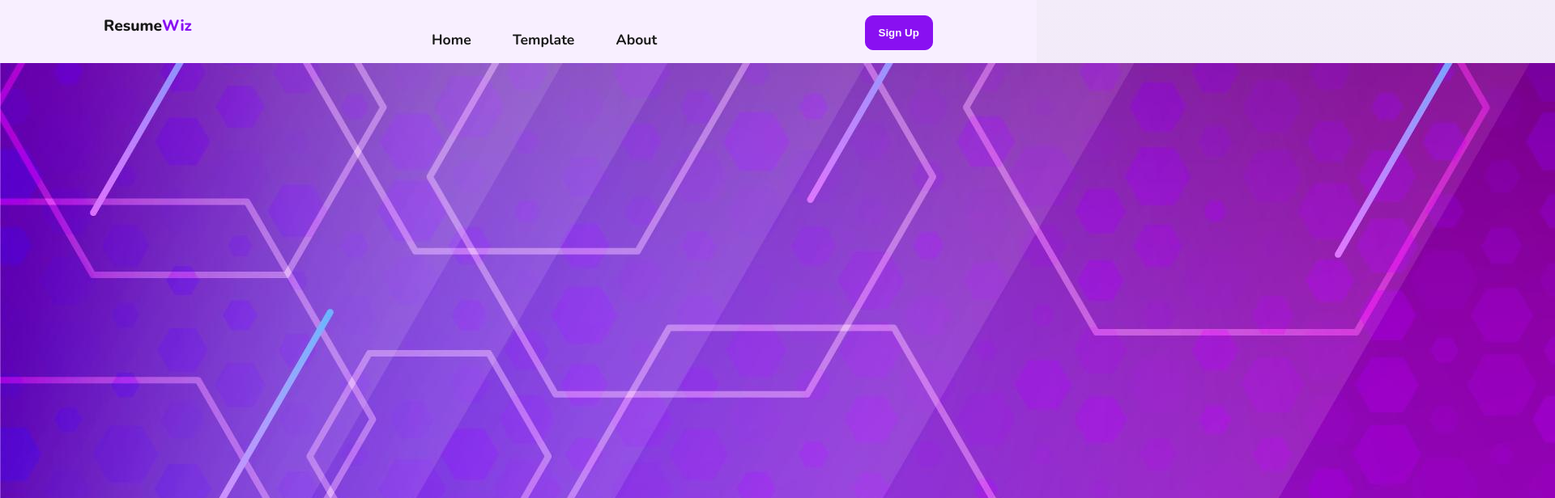
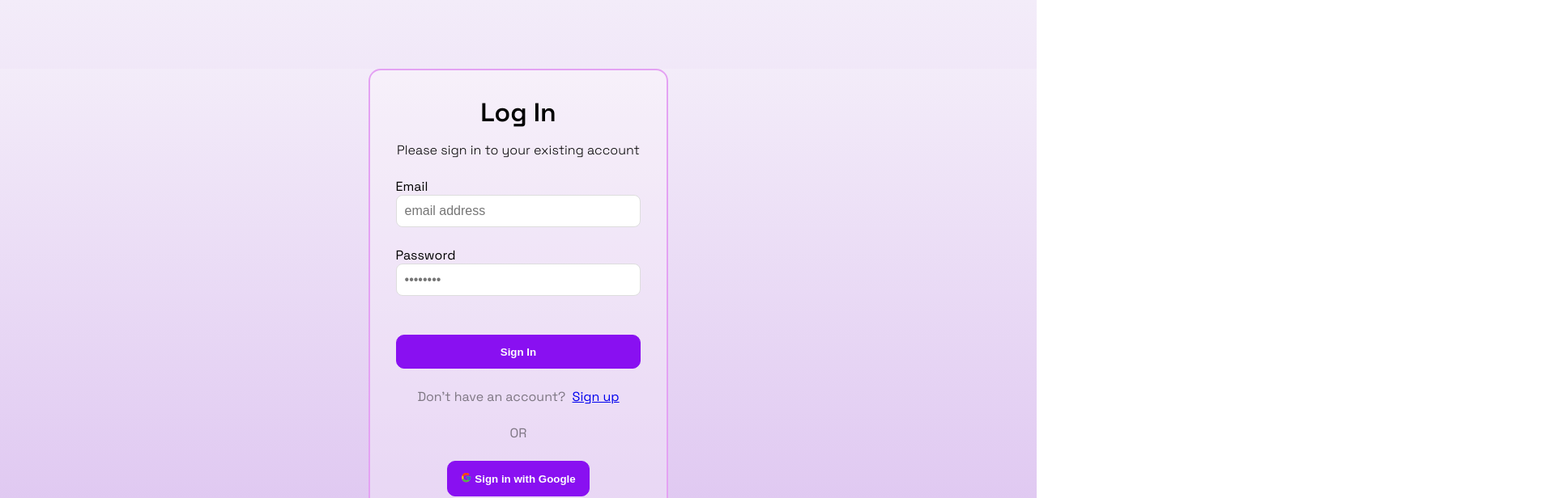
Before and after one commit to SynthCod3/ResumeWiz, a React (Vite) app: page /signIn in a window 1280 px wide. Shown: the top 616 px of the page at 81% size, 1920 px wide, since content can reach past the window. Built offline with nearby package versions, Linux system fonts and the light colour scheme; the HTML template or start-up script is replaced by a standard one.

Commit message:
feat(Sigin):Created and structured Sigin

```diff
--- a/src/modules/SignIn/index.tsx
+++ b/src/modules/SignIn/index.tsx
@@ -1,18 +1,56 @@
-import styles from  './index.module.css'
-import image from '../../assets/signup.jpg'
-import Navbar from '../../components/Navbar'
+
+import { FcGoogle } from 'react-icons/fc';
+import styles from './index.module.css';
+
 
 const SignIn = () => {
-  return (
-    <>
-    <Navbar/>
-    <div className={styles.signInWrapper}>
-      <div className={styles.signInImage}>
-          <img src={image} alt="No image"/>
-      </div>
-    </div>
-    </>
-  )
+
+
+    return (
+      <div>
+        <div className={styles.sigInWrapper}>
+            <div className={styles.sigInHeader}>
+                <span>Log In</span>
+                <span>Please sign in to your existing account</span>
+            </div>
+            <form >
+                <div>
+                    Email
+                    <input
+                        type="email"
+                        placeholder="email address"
+                    />
+                </div>
+                <div>
+                    Password
+                    <input
+                        type="password"
+                        placeholder="••••••••"
+                    />
+                </div>
+                <div className={styles.ForgotPass}>
+                    {/* <div>
+                    {" "}
+                    <input id="remeberme" type="checkbox" />
+                    <label htmlFor="remeberme">Remember me </label>
+                  </div>
+                  <button>Forgot Password</button> */}
+                </div>
+                <button type="submit">Sign In</button>
+            </form>
+
+            <span className={styles.link}>
+                Don&apos;t have an account? &nbsp;
+                <a href="/signup">Sign up</a>
+            </span>
+            <span>OR</span>
+              <button className={styles.Google}>
+              <FcGoogle /> Sign in with Google
+              </button>
+        </div>
+        </div>
+    )
 }
 
+
 export default SignIn
```
